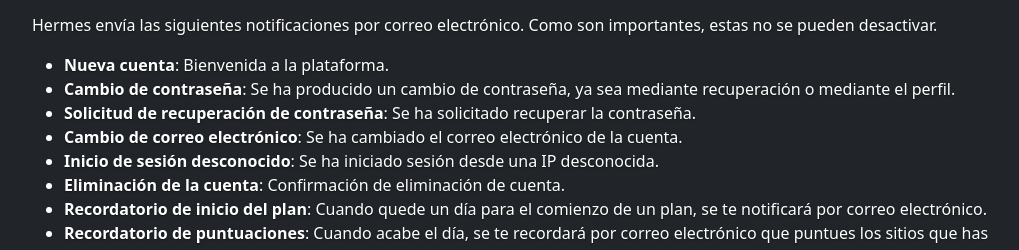
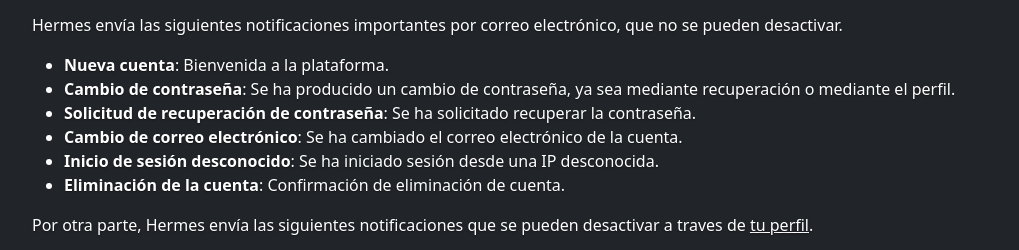
Before and after one commit to travelhermes/hermes, a plain HTML site: page web/help/emails/index.html in a window 1280 px wide. Shown: the part 239-489 px from the top of the page, without its empty margins (128-1147 px from the left). Drawn offline with Linux system fonts and the light colour scheme.

Commit message:
Update help article

```diff
--- a/web/help/emails/index.html
+++ b/web/help/emails/index.html
@@ -36,7 +36,7 @@
                 <h1 class="mt-2"><i class="bi bi-envelope-open-fill mx-1"></i> Correos electrónicos</h1>
                 <p class="fs-5">¿Que correos electrónicos puedes recibir?</p>
                 <p class="mt-3">
-                    Hermes envía las siguientes notificaciones por correo electrónico. Como son importantes, estas no se pueden desactivar.
+                    Hermes envía las siguientes notificaciones importantes por correo electrónico, que no se pueden desactivar.
                 </p>
                 <ul>
                     <li><b>Nueva cuenta</b>: Bienvenida a la plataforma.</li>
@@ -45,6 +45,11 @@
                     <li><b>Cambio de correo electrónico</b>: Se ha cambiado el correo electrónico de la cuenta.</li>
                     <li><b>Inicio de sesión desconocido</b>: Se ha iniciado sesión desde una IP desconocida.</li>
                     <li><b>Eliminación de la cuenta</b>: Confirmación de eliminación de cuenta.</li>
+                </ul>
+                <p class="mt-3">
+                    Por otra parte, Hermes envía las siguientes notificaciones que se pueden desactivar a traves de <a href="/profile/" class="text-white">tu perfil</a>.
+                </p>
+                <ul>
                     <li><b>Recordatorio de inicio del plan</b>: Cuando quede un día para el comienzo de un plan, se te notificará por correo electrónico.</li>
                     <li><b>Recordatorio de puntuaciones</b>: Cuando acabe el día, se te recordará por correo electrónico que puntues los sitios que has visitado, para mejorar el funcionamiento de Hermes.</li>
                 </ul>
```
